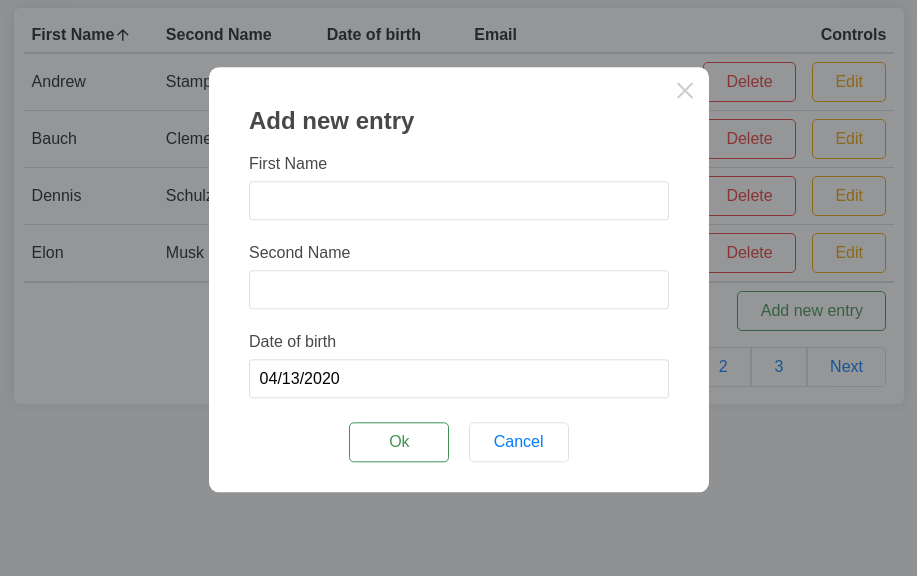
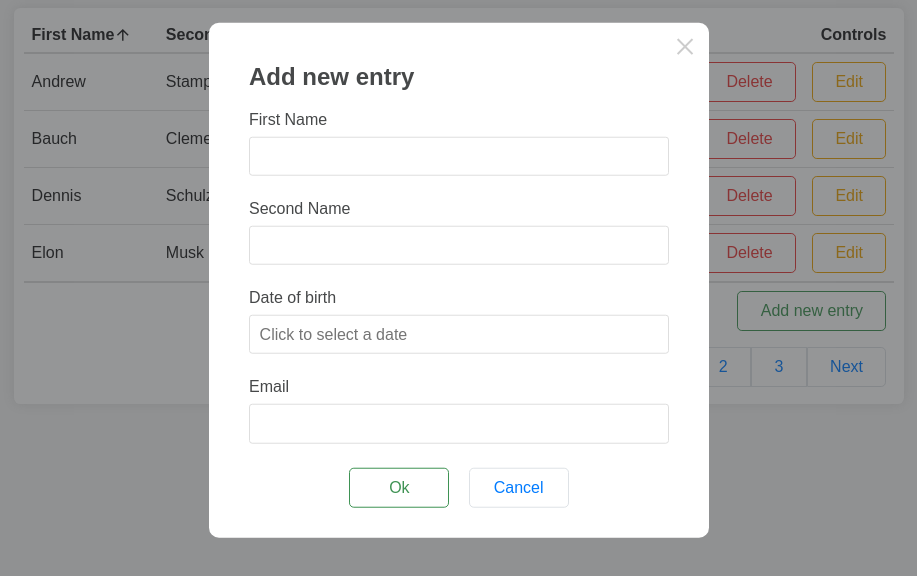
Before and after one commit to bigfatpartyguy/repo-for-learning, a React (Create React App) app: page / in a window 1280 px wide. Both pictures are taken after a click on the button "Add new entry". Shown: the top 576 px of the page, without its empty margins (181-1098 px from the left). Built offline with nearby package versions, Linux system fonts and the light colour scheme.

Commit message:
basic html form validation

```diff
--- a/src/components/Input/Input.jsx
+++ b/src/components/Input/Input.jsx
@@ -4,7 +4,7 @@ import styles from './Input.module.css';
 
 export default function Input(props) {
   const {
-    text, id, onChange, value, children,
+    type, text, id, onChange, value, children,
   } = props;
   return (
     <div className={styles.inputComponent}>
@@ -12,7 +12,7 @@ export default function Input(props) {
       {children || (
         <input
           id={id}
-          type="text"
+          type={type}
           name={id}
           value={value}
           onChange={onChange}
@@ -25,6 +25,7 @@ export default function Input(props) {
 }
 
 Input.propTypes = {
+  type: PropTypes.string,
   text: PropTypes.string,
   id: PropTypes.string,
   onChange: PropTypes.func,
@@ -33,6 +34,7 @@ Input.propTypes = {
 };
 
 Input.defaultProps = {
+  type: 'text',
   text: null,
   id: null,
   onChange: () => {},
--- a/src/components/SubmitRow/SubmitRow.jsx
+++ b/src/components/SubmitRow/SubmitRow.jsx
@@ -10,11 +10,12 @@ export default function SubmitRow(props) {
   const date = currentValues.birthday;
   const [firstName, setFirstName] = useState(currentValues.firstName || '');
   const [secondName, setSecondName] = useState(currentValues.secondName || '');
-  const [birthday, setDate] = useState(date ? new Date(date) : new Date());
+  const [email, setEmail] = useState(currentValues.email || '');
+  const [birthday, setDate] = useState(date ? new Date(date) : null);
 
   const handleSubmit = (event) => {
     event.preventDefault();
-    const row = { firstName, secondName, birthday };
+    const row = { firstName, secondName, birthday, email };
     props.onSubmit(row);
   };
 
@@ -37,9 +38,19 @@ export default function SubmitRow(props) {
           className={styles.datepicker}
           selected={birthday}
           onChange={(event) => setDate(event)}
+          placeholderText="Click to select a date"
+          showMonthDropdown
           showYearDropdown
+          dropdownMode="select"
         />
       </Input>
+      <Input
+        type="email"
+        text="Email"
+        id="email"
+        value={email}
+        onChange={(event) => setEmail(event.target.value)}
+      />
       <div className={styles.buttons}>{props.children}</div>
     </form>
   );
--- a/src/components/Table/Table.jsx
+++ b/src/components/Table/Table.jsx
@@ -151,7 +151,6 @@ class Table extends Component {
   };
 
   handleSort = (value) => {
-    console.log(value);
     this.setState((state) => {
       let { sortFieldName, sortDirectionAsc } = state;
       if (sortFieldName === value) {
--- a/src/index.css
+++ b/src/index.css
@@ -43,6 +43,7 @@ button:hover {
 }
 
 [type='text'],
+[type='email'],
 [type='number'],
 select {
   border: 1px solid #dedede;
@@ -52,6 +53,7 @@ select {
 }
 
 [type='text']:hover,
+[type='email']:hover,
 [type='number']:hover,
 select:hover {
   border: 1px solid #c5c5c5;
@@ -59,6 +61,8 @@ select:hover {
 
 [type='text']:focus,
 [type='text']:active,
+[type='email']:focus,
+[type='email']:active,
 [type='number']:focus,
 [type='number']:active,
 select:focus,
```
